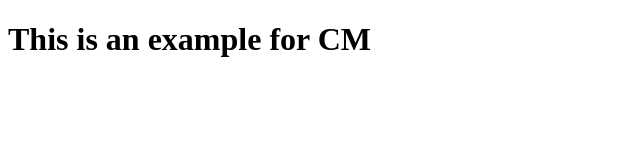
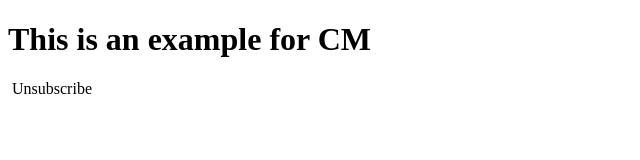
Before and after one commit to davidsa/static-cm-test, a website: page static/index.html in a window 1280 px wide. Shown: the whole page, without its empty margins (0-640 px from the left). Drawn offline with Linux system fonts and the light colour scheme.

Commit message:
Adjust email

```diff
--- a/static/index.html
+++ b/static/index.html
@@ -10,6 +10,7 @@
     <h1>This is an example for CM</h1>
     <singleline></singleline>
     <img editable="true">
+    <unsubscribe>Unsubscribe</unsubscribe>
 </body>
 
 </html>
```
